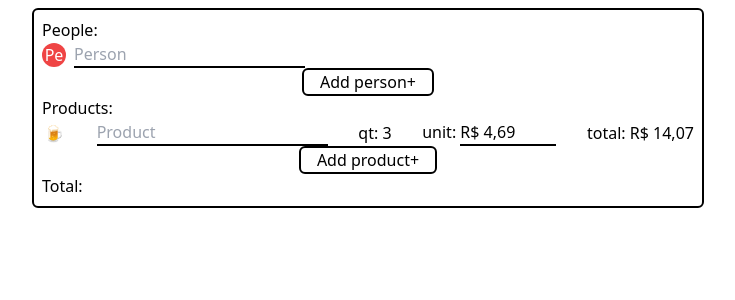
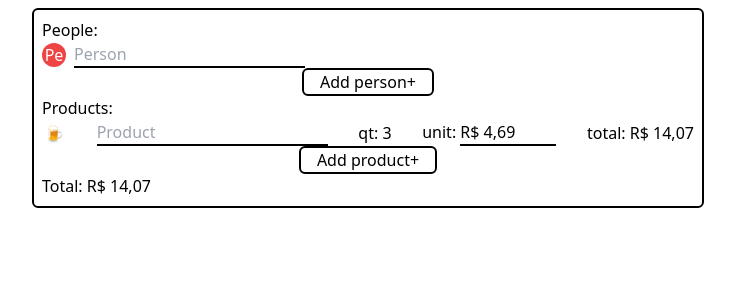
Before and after one commit to ptrkc/continha-calculator, a React (Vite) app: page / in a window 1280 px wide. Shown: the top 300 px of the page, without its empty margins (272-1007 px from the left). Built offline with nearby package versions, Linux system fonts and the light colour scheme.

Commit message:
show total

```diff
--- a/src/App.tsx
+++ b/src/App.tsx
@@ -180,7 +180,15 @@ function App() {
           ))}
         </ul>
         <Button onClick={addProduct}>Add product+</Button>
-        <p>Total:</p>
+        <p>
+          Total:{" "}
+          {formatCurrency(
+            [...products.values()].reduce(
+              (prev, curr) => prev + Number(curr.unitPrice) * curr.quantity,
+              0
+            )
+          )}
+        </p>
       </div>
     </div>
   );
--- a/src/components/CurrencyInput.tsx
+++ b/src/components/CurrencyInput.tsx
@@ -21,6 +21,7 @@ const CurrencyInput = ({
 
   return (
     <input
+      inputMode="numeric"
       className="border-black border-b-2 w-24"
       value={internalValue}
       onChange={(e) => onInternalChange(e.target.value)}
```
